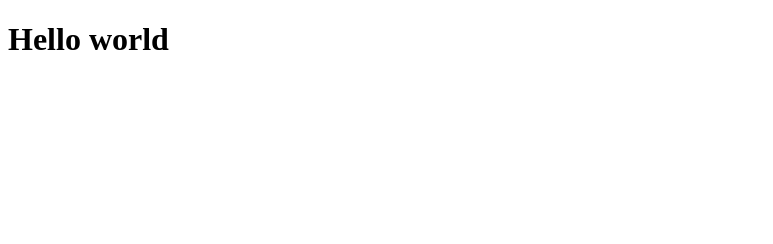
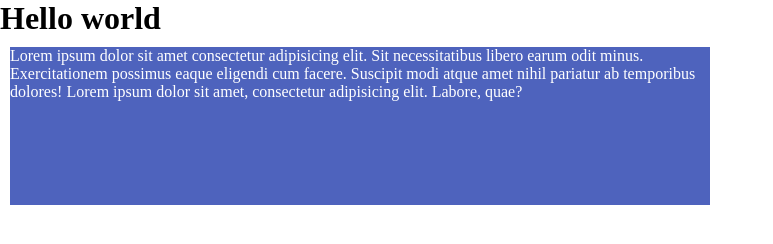
Before and after one commit to Coder7Raj/programmingHeroCode, a plain HTML site: page index.html in a window 1280 px wide. Shown: the whole page, without its empty margins (0-773 px from the left). Drawn offline with Linux system fonts and the light colour scheme.

Commit message:
this is second commit

```diff
--- a/index.html
+++ b/index.html
@@ -4,8 +4,18 @@
     <meta charset="UTF-8" />
     <meta name="viewport" content="width=device-width, initial-scale=1.0" />
     <title>My first github repo</title>
+    <link rel="stylesheet" href="style.css" />
   </head>
   <body>
     <h1>Hello world</h1>
+    <div class="para">
+      <p>
+        Lorem ipsum dolor sit amet consectetur adipisicing elit. Sit
+        necessitatibus libero earum odit minus. Exercitationem possimus eaque
+        eligendi cum facere. Suscipit modi atque amet nihil pariatur ab
+        temporibus dolores! Lorem ipsum dolor sit amet, consectetur adipisicing
+        elit. Labore, quae?
+      </p>
+    </div>
   </body>
 </html>
--- /dev/null
+++ b/style.css
@@ -0,0 +1,12 @@
+* {
+  margin: 0;
+  padding: 0;
+}
+.para {
+  height: 158px;
+  width: 700px;
+  max-width: 100%;
+  background-color: rgb(78, 99, 189);
+  color: white;
+  margin: 10px;
+}
```
